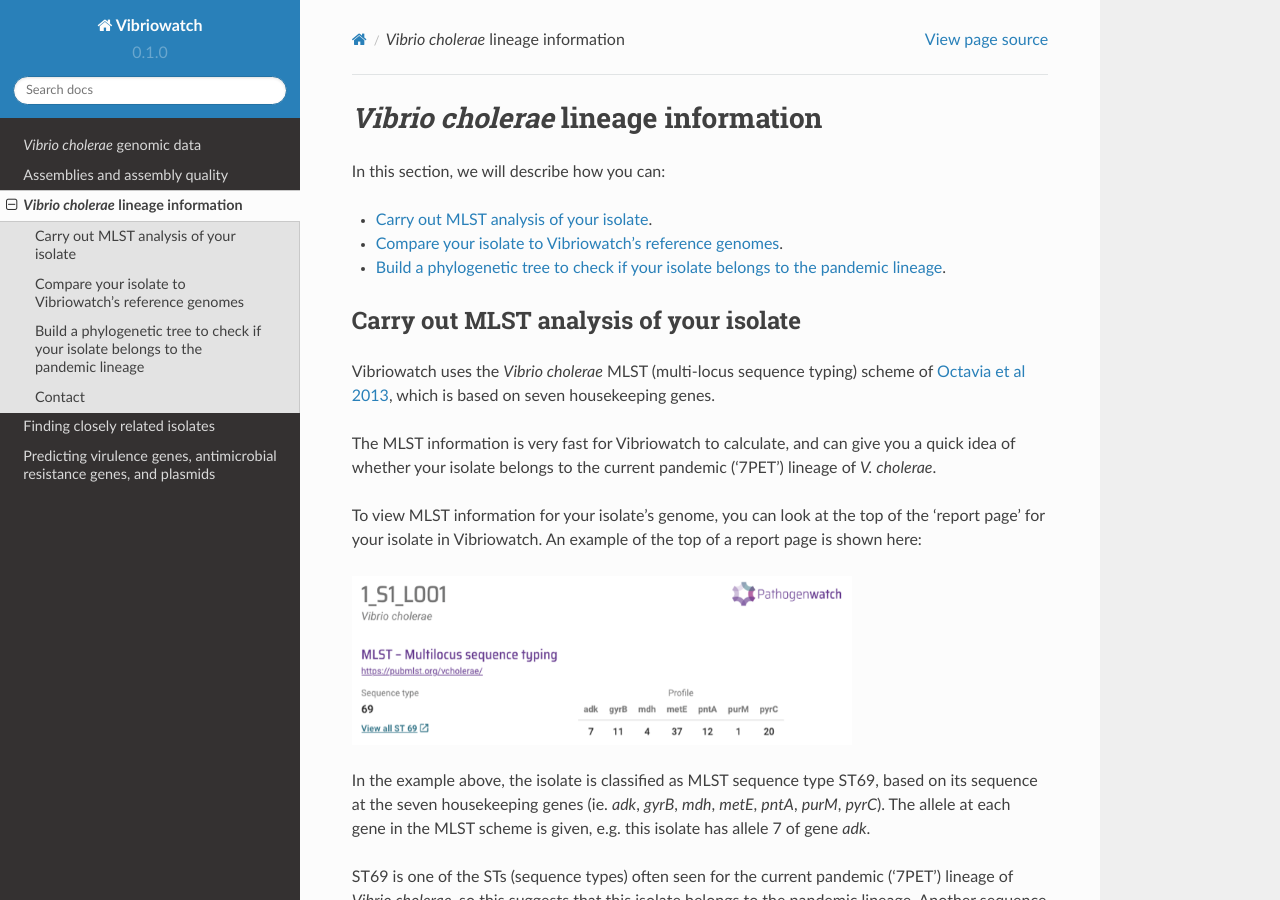
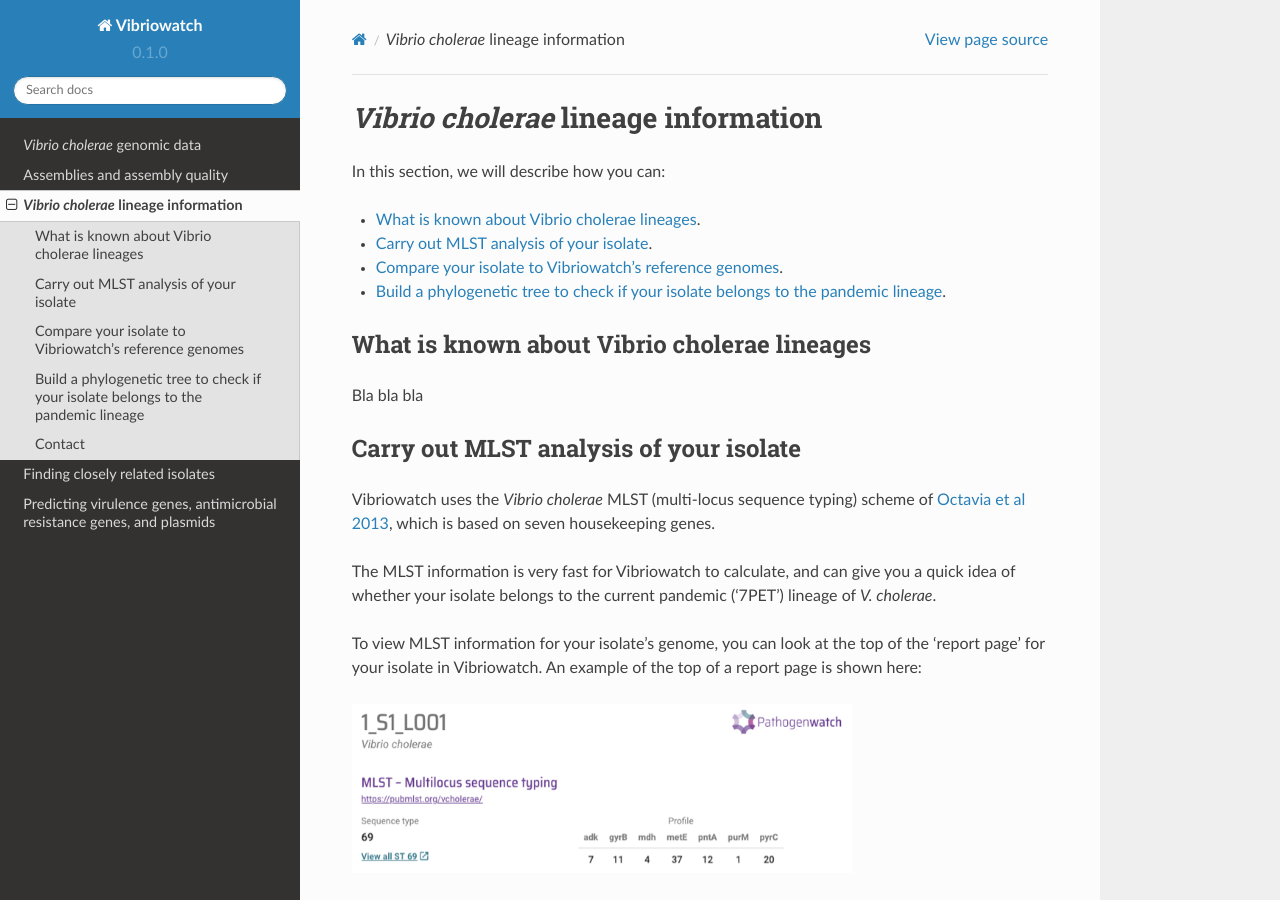
Before and after one commit to avrilcoghlan/vibriowatch, a Sphinx documentation site: the page built from docs/source/mlst.rst, in a window 1280 px wide and 900 px high. Built offline with Sphinx 7.4.7 and the Read the Docs theme 2.0.0, drawn with Linux system fonts in a browser that asks for light colours.

Commit message:
Update mlst.rst
Updated table of contents.

```diff
--- a/docs/source/mlst.rst
+++ b/docs/source/mlst.rst
@@ -3,9 +3,15 @@
 
 In this section, we will describe how you can:
 
+* `What is known about Vibrio cholerae lineages`_.
 * `Carry out MLST analysis of your isolate`_.
 * `Compare your isolate to Vibriowatch's reference genomes`_.
 * `Build a phylogenetic tree to check if your isolate belongs to the pandemic lineage`_.
+
+What is known about Vibrio cholerae lineages
+--------------------------------------------
+
+Bla bla bla
 
 Carry out MLST analysis of your isolate
 ---------------------------------------
```
